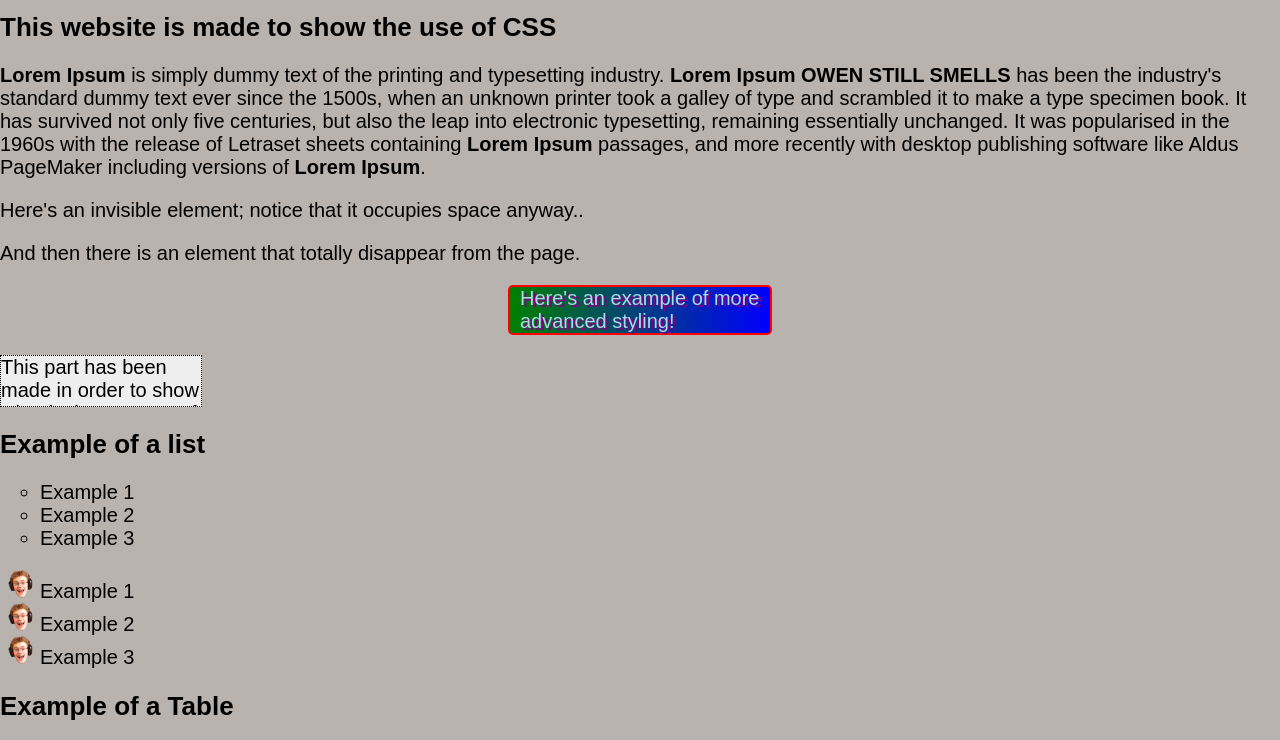
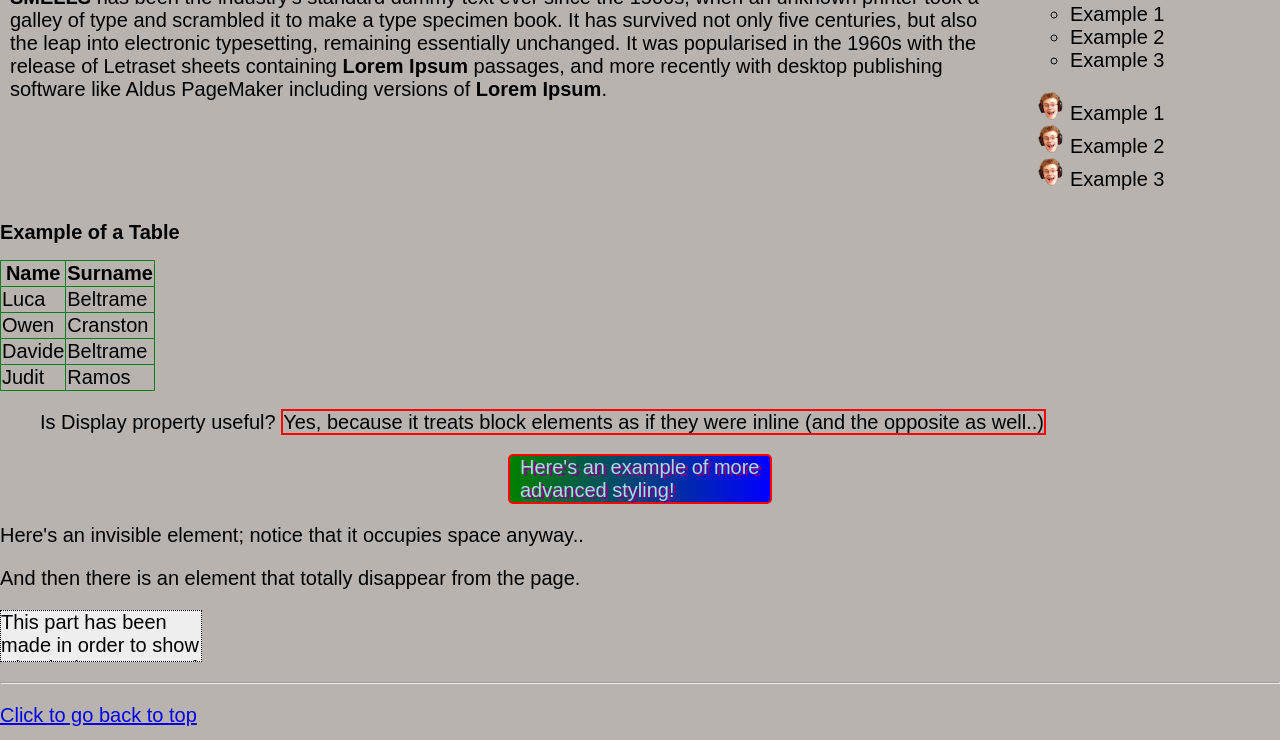
Before and after one commit to 0wenC/Scrum2-master, a plain HTML site: page index.html in a window 1280 px wide. Shown: the part 182-922 px from the top of the page. Drawn offline with Linux system fonts and the light colour scheme.

Commit message:
Adding some pos infomation
Please excuse how it looks.

```diff
--- a/index.html
+++ b/index.html
@@ -49,23 +49,13 @@
             <p id="top"><a href="index.html">Home</a> | <a href="page/news.html">News</a> | <a href="page/store.html">Store</a> |  <a href="page/signup.html">Sign-up</a></p><hr>
         </nav>
 
-        <main class="maintext">
+        <main>
             <h1>Welcome to our website!</h1>
             <h2>This website is made to show the use of CSS</h2>
+            <div class="maintext">
             <p><b> Lorem Ipsum</b> is simply dummy text of the printing and typesetting industry. <b>Lorem Ipsum OWEN STILL SMELLS</b> has been the industry's standard dummy text ever since the 1500s, when an unknown printer took a galley of type and scrambled it to make a type specimen book. It has survived not only five centuries, but also the leap into electronic typesetting, remaining essentially unchanged. It was popularised in the 1960s with the release of Letraset sheets containing <b>Lorem Ipsum</b> passages, and more recently with desktop publishing software like Aldus PageMaker including versions of <b>Lorem Ipsum</b>.</p>
-	</main>
-
-	<main class="examples">
-		<p> Here's an invisible element; notice that it occupies space anyway..
-		<p style="visibility: hidden;" An invisible element</p>
-		<p> And then there is an element that totally disappear from the page. </p>
-		<p style = "display: none;" an item totally vanished from the page </p>
-
-            <p class = "bord"> Here's an example of more advanced styling! </p>
-
-
-	    <p id = "para1"> This part has been made in order to show what is the purpose of the scrollbar. By setting the overflow option "scroll",
-		you can see al the text of the paragraph through a scrollabar that can be set vertically or horizontally </p>
+            </div>
+           <div class="listexample">
 	    <h2>Example of a list</h2>
             <ul class="circle">
                 <li>Example 1</li>
@@ -78,6 +68,8 @@
                 <li>Example 2</li>
                 <li>Example 3</li>
             </ul>
+            </div>
+            <div class=line></div>
 	    <h2>Example of a Table</h2>
             <table>
 		    <tr>
@@ -106,6 +98,15 @@
 		</dir>
         </main>
 
+        <p class = "bord"> Here's an example of more advanced styling! </p>
+
+        <p> Here's an invisible element; notice that it occupies space anyway..
+		<p style="visibility: hidden;" An invisible element</p>
+		<p> And then there is an element that totally disappear from the page. </p>
+		<p style = "display: none;" an item totally vanished from the page </p>
+
+	    <p id = "para1"> This part has been made in order to show what is the purpose of the scrollbar. By setting the overflow option "scroll",
+		you can see al the text of the paragraph through a scrollabar that can be set vertically or horizontally </p>
 
 
     <footer>
--- a/master.css
+++ b/master.css
@@ -9,14 +9,20 @@
 
 h1
   {
-    font-size: 200%;
+    font-size: 150%;
     color: red;
     color: rgba(0, 0, 100, 0.5);
 }
 
 h2
   {
-    font-size: 1.3em;
+    font-size: 1.0em;
+}
+
+div.listexample{
+    width: 600;
+    float:left;
+    margin: 10px;
 }
 
 ul.circle
@@ -29,18 +35,24 @@
     list-style-image:url("images/owenBullet.png")
 }
 
-main.maintext
-    {
 
+div.maintext{
+    min-width: 450px;
+    max-width: 1000px;
+    float:left;
+    margin: 10px;
 }
 
+div.line{
+    float: left;
+}
 nav
     {
         margin:auto;
         border:0px;
         padding:10px;
         background-color: #DF7401;
-        float:center;
+        float:right;
         min-width: 450px;
         max-width: 1600px;
 }
```
